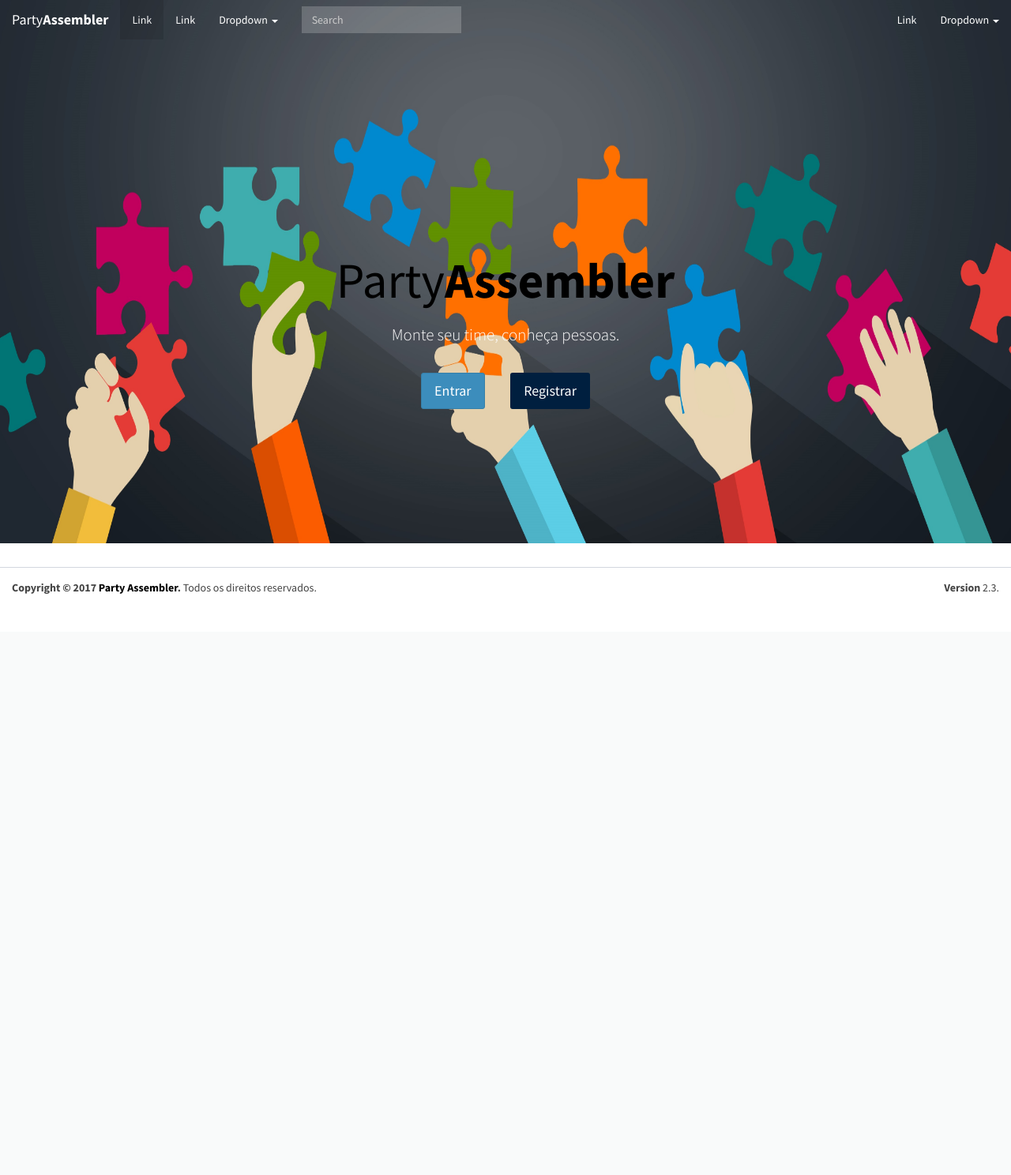
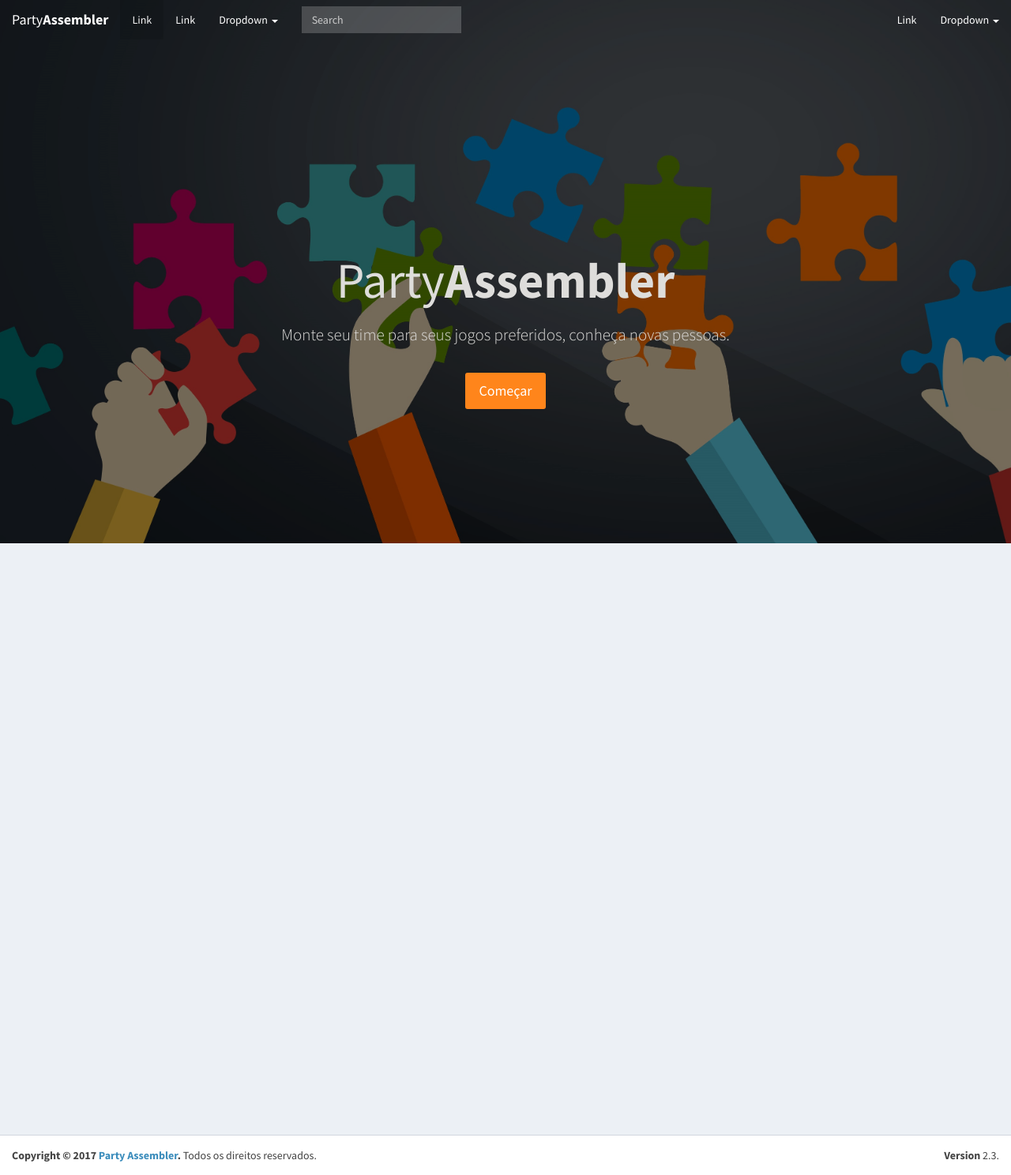
Before and after one commit to Trollador/PrjWeb, a Django app: page / in a window 1280 px wide. Shown: the whole page at 79% size. Before the commit the page ends 752 px from the top, so only its background shows below. Run offline with Django 3.2, Linux system fonts and the light colour scheme; some libraries are stand-ins or nearby versions.

Commit message:
Alteração do css, correção de botões e layout da index

```diff
--- a/PartyAssembler/static/dist/css/style.css
+++ b/PartyAssembler/static/dist/css/style.css
@@ -1,6 +1,3 @@
-a {
-  color: black;
-}
 .users-list {
   width: 100%;
 }
@@ -19,14 +16,30 @@ a {
   height: 450px;
 }
 .jumbotron {
-   background-image: url("../img/bg-game.jpg");
-   background-repeat: no-repeat;
-   background-size: 100% 700px;
+  margin-bottom: 0;
+  position: relative;
+  background: none;
+  color: #DEDDDB;
+  text-align: center;
   padding-top: 300px;
   padding-bottom: 150px;
-   text-align: center;
-   color: #ffffff;
-
+}
+.jumbotron .bg {
+  position: absolute;
+  top: 0;
+  left: 0;
+  right: 0;
+  bottom: 0;
+  background-image: url("../img/bg-game.jpg");
+  background-position: 0% 25%;
+  background-size: cover;
+  background-repeat: no-repeat;
+  -webkit-filter: brightness(0.5);
+  -moz-filter: brightness(0.5);
+  -ms-filter: brightness(0.5);
+  -o-filter: brightness(0.5);
+  filter: brightness(0.5);
+  z-index: -1;
 }
 .skin-yellow .main-header .navbar-transparent {
   background-color: transparent;
--- a/PartyAssembler/templates/PartyAssembler/index.html
+++ b/PartyAssembler/templates/PartyAssembler/index.html
@@ -78,23 +78,26 @@
       </div><!-- /.container-fluid -->
     </nav>
   </header>
-
   <div class="jumbotron">
     <div class="container">
-        <h1><a>Party<b>Assembler</b></a><h1>
-        <p class="lead">Monte seu time, conheça pessoas.</p>
-        <button type="button" class="btn btn-primary margin btn-lg" data-toggle="modal" data-target="#ModalLogin">Entrar</button>
-        <button type="button" class="btn bg-navy margin btn-lg" data-toggle="modal" data-target="#ModalRegister">Registrar</button>
+    <div class="bg"></div>
+      <div>
+        <h1><spam>Party<b>Assembler</b></spam><h1>
+          <p class="lead">Monte seu time para seus jogos preferidos, conheça novas pessoas.</p>
+          <button type="button" class="btn bg-orange margin btn-lg" data-toggle="modal" data-target="#Modal">Começar</button>
       </div>
     </div>
+  </div>
+  <section class="content-wrapper">
+  </section>
     <!--Modal-->
-    <div class="modal fade" id="ModalLogin" tabindex="-1" role="dialog" aria-labelledby="myModalLabel">
+    <div class="modal fade" id="Modal" tabindex="-1" role="dialog" aria-labelledby="myModalLabel">
       <div class="modal-dialog" role="document">
         <div class="modal-content">
           <div class="modal-body">
             <button type="button" class="close" data-dismiss="modal" aria-label="Close"><span aria-hidden="true">&times;</span></button>
             <div class="nav-tabs-custom">
-            <ul class="nav nav-tabs">
+              <ul id="mytabs" class="nav nav-tabs">
                 <li class="active"><a href="#tab_1" data-toggle="tab">Entrar</a></li>
                 <li><a href="#tab_2" data-toggle="tab">Registrar</a></li>
               </ul>
@@ -122,6 +125,9 @@
                           <div class="col-xs-4 pull-right">
                             <button type="submit" class="btn btn-primary btn-block btn-flat">Entrar</button>
                           </div>
+                          <div class="col-xs-8">
+                            <a href="#tab_2" data-toggle="tab" class="text-center active">Não possui conta? Registre-se agora.</a>
+                          </div>
                           <!-- /.col -->
                         </div>
                       </form>
@@ -135,7 +141,6 @@
                     <div class="register-logo">
                       <a href="../../index2.html">Party<b>Assembler</b></a>
                     </div>
-
                     <div class="register-box-body">
                       <form action="../../index.html" method="post">
                         <div class="form-group has-feedback">
@@ -257,12 +262,15 @@
       </div>
     </div>
   </body>
+
   <footer class="main-footer">
     <div class="pull-right hidden-xs">
       <b>Version</b> 2.3.
     </div>
     <strong>Copyright &copy; 2017 <a href="">Party Assembler</a>.</strong> Todos os direitos reservados.
   </footer>
+  <!-- Change the modal with tab 2 selected-->
+  <script src="static/dist/js/modal-tabs.js"></script>
   <!-- jQuery 2.2.3 -->
   <script src="static/plugins/jQuery/jquery-2.2.3.min.js"></script>
   <!-- Alterar Navbar Color -->
```
Lines whose indentation alone changed are shown as unchanged.
